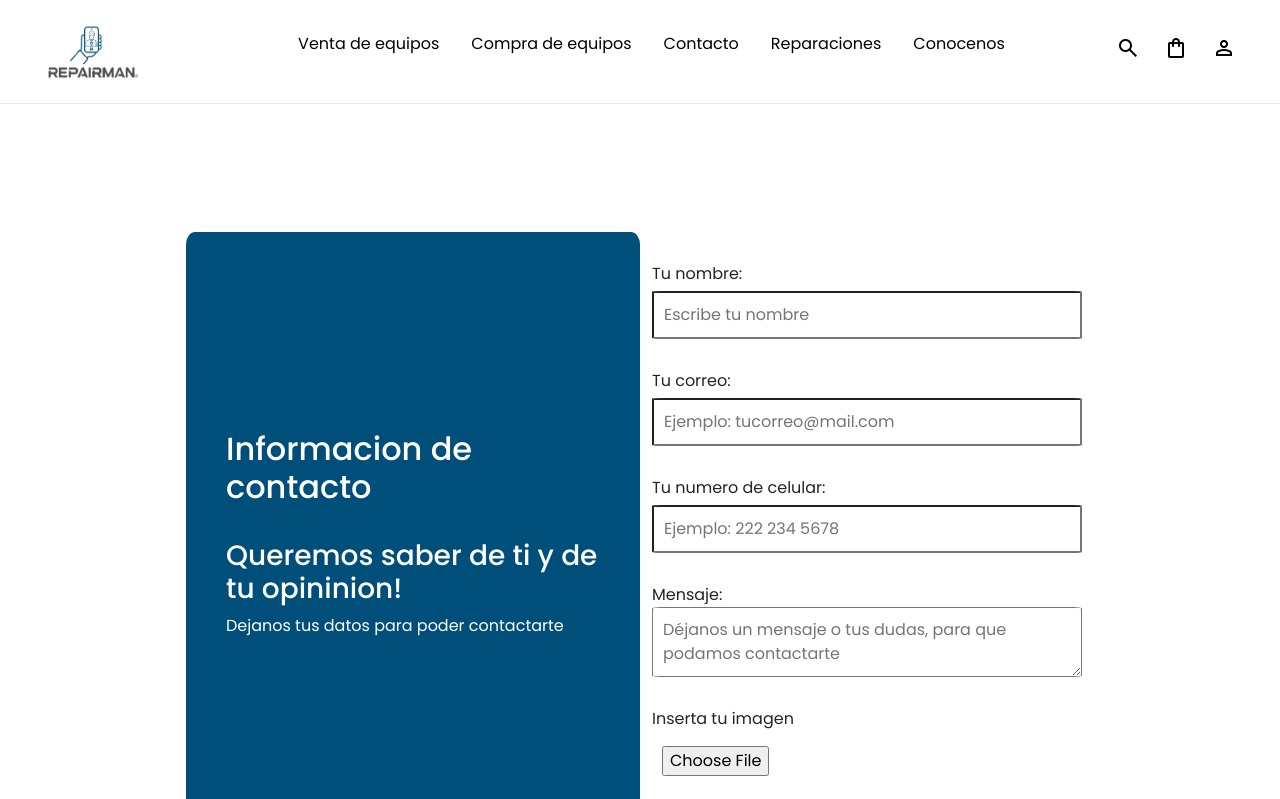
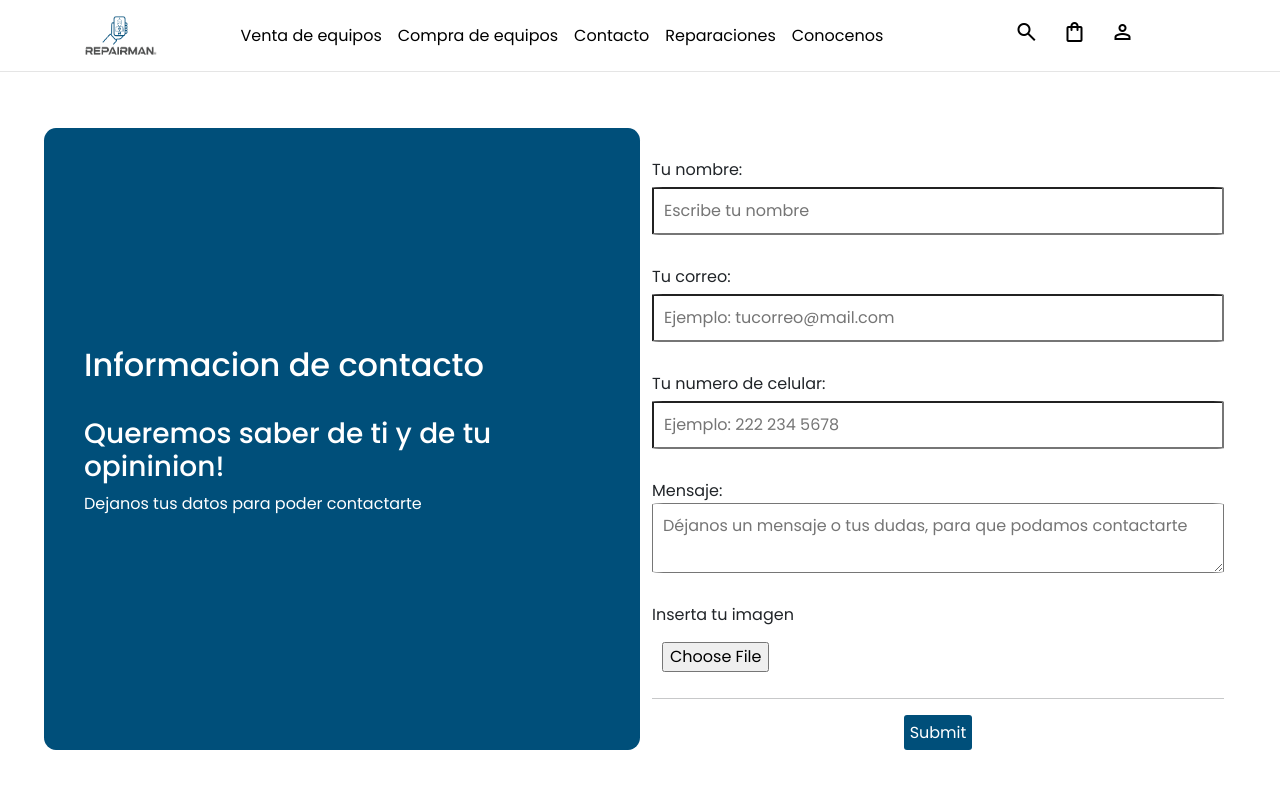
Before and after one commit to alamdominic/repairman, a plain HTML site: page contactanos/contact.html in a window 1280 px wide. Shown: the top 799 px of the page. Drawn offline with nearby package versions, Linux system fonts and the light colour scheme; a web font is replaced by a local one.

Commit message:
Fixed navigation bar

```diff
--- a/about/about.css
+++ b/about/about.css
@@ -22,7 +22,7 @@ body {
     display: flex;
     justify-content: space-between;
     align-items: center;
-  padding: 1rem 2rem;
+    /*padding: 1rem 2rem;*/
     background-color: var(--background-color);
     border-bottom: 1px solid #e5e5e5;
     position: sticky;
@@ -39,7 +39,6 @@ body {
 .navbar__links {
     display: flex;
     list-style: none;
-  gap: 2rem;
 }
 
 .navbar__links a {
@@ -58,7 +57,7 @@ body {
     background: var(--primary-color);
     transition: width 0.3s;
     position: absolute;
-  bottom: -4px;
+    bottom: -2px;
     left: 0;
 }
 
@@ -86,12 +85,12 @@ body {
     color: var(--hover-color);
 }
 
-/* Optional: Responsive */
+/* Optional: Responsive
 @media (max-width: 768px) {
   .navbar__links {
     display: none;
   }
-}
+}*/
 /* Diego */
 #sobreNosotros {
     background-color: #000000;
--- a/contactanos/contact.css
+++ b/contactanos/contact.css
@@ -23,7 +23,7 @@ body {
     display: flex;
     justify-content: space-between;
     align-items: center;
-    padding: 1rem 2rem;
+    /*padding: 1rem 2rem;*/
     background-color: var(--background-color);
     border-bottom: 1px solid #e5e5e5;
     position: sticky;
@@ -40,7 +40,6 @@ body {
 .navbar__links {
     display: flex;
     list-style: none;
-    gap: 2rem;
 }
 
 .navbar__links a {
@@ -59,7 +58,7 @@ body {
     background: var(--primary-color);
     transition: width 0.3s;
     position: absolute;
-    bottom: -4px;
+    bottom: -2px;
     left: 0;
 }
 
@@ -128,12 +127,12 @@ body {
 }
 
 
-/* Optional: Responsive */
+/* Optional: Responsive
 @media (max-width: 768px) {
     .navbar__links {
         display: none;
     }
-}
+}*/
 
 #infoContact {
     border-radius: 2%;
@@ -142,9 +141,9 @@ body {
     padding: 40px;
 }
 
-.container {
+.contact-container{
     width: 100%;
-    padding: 8rem;
+    padding: 3.5rem;
     border: #666;
 }
 
--- a/contactanos/contact.html
+++ b/contactanos/contact.html
@@ -10,30 +10,32 @@
 </head>
 
 <body>
-    <div id="NavBar">
-        <nav class="navbar">
-            <div class="container-fluid">
-                <a class="navbar-brand navbar__logo" href="../index.html">
-                    <img src="../img/logo-repairman.png" alt="Repairman" width="95" height="60" class="d-inline-block align-text-top">
-                </a>
-                <ul class="navbar__links">
-                    <li><a href="../venta.html">Venta de equipos</a></li>
-                    <li><a href="../compra.html">Compra de equipos</a></li>
-                    <li><a href="/Contactanos/contact.html">Contacto</a></li>
-                    <li><a href="#">Reparaciones</a></li>
-                    <li><a href="/about/about.html">Conocenos</a></li>
-                </ul>
-                <div class="navbar__actions">
-                    <a href="#"><span class="material-symbols-outlined">search</span></a>
-                    <a href="#"><span class="material-symbols-outlined">shopping_bag</span></a>
-                    <a href="#"><span class="material-symbols-outlined">person</span></a>
-                </div>
-            </div>
-
-        </nav>
+<nav class="navbar navbar-expand-lg">
+  <div class="container">
+    <a class="navbar-brand" href="../index.html">
+        <img src="../img/logo-repairman.png" width="75" height="45" alt="Logo Repairman">
+    </a>
+    <button class="navbar-toggler" type="button" data-bs-toggle="collapse" data-bs-target="#navbarSupportedContent" aria-controls="navbarSupportedContent" aria-expanded="false" aria-label="Toggle navigation">
+      <span class="navbar-toggler-icon"></span>
+    </button>
+    <div class="collapse navbar-collapse" id="navbarSupportedContent">
+      <ul class="navbar-nav mx-auto mb-lg-0 navbar__links">
+        <li class="nav-item"><a class="nav-link" href="../venta.html">Venta de equipos</a></li>
+        <li class="nav-item"><a class="nav-link" href="../compra.html">Compra de equipos</a></li>
+        <li class="nav-item"><a class="nav-link" href="/Contactanos/contact.html">Contacto</a></li>
+        <li class="nav-item"><a class="nav-link" href="#">Reparaciones</a></li>
+        <li class="nav-item"><a class="nav-link" href="/about/about.html">Conocenos</a></li>
+      </ul>
+      <div class="d-flex d-lg-flex mx-auto justify-content-center navbar__actions">
+        <a href="#" class="mx-auto ms-1"><span class="material-symbols-outlined">search</span></a>
+        <a class="mx-auto" href="#"><span class="material-symbols-outlined">shopping_bag</span></a>
+        <a class=" mx-auto me-1" href="#"><span class="material-symbols-outlined">person</span></a>
+      </div>
     </div>
+  </div>
+</nav>
     <section>
-        <div class="container">
+        <div class="contact-container">
             <div class="row">
                 <div class="col-md-6 d-flex flex-column justify-content-center" id="infoContact">
                     <h2>Informacion de contacto</h2>
```
Also changed, not shown: about/about.html (+19 -16 lines), compra.html (+23 -20 lines), venta.html (+23 -20 lines). Lines whose indentation alone changed are shown as unchanged.
